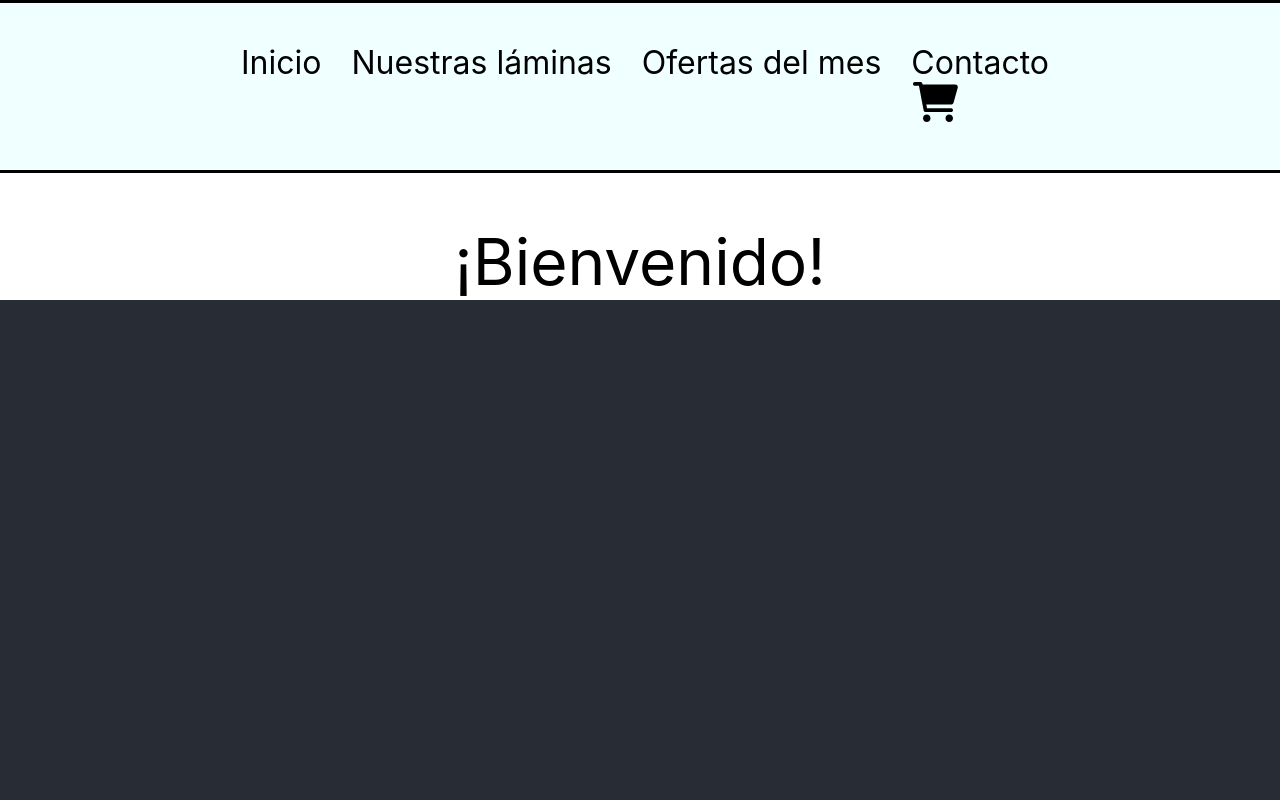
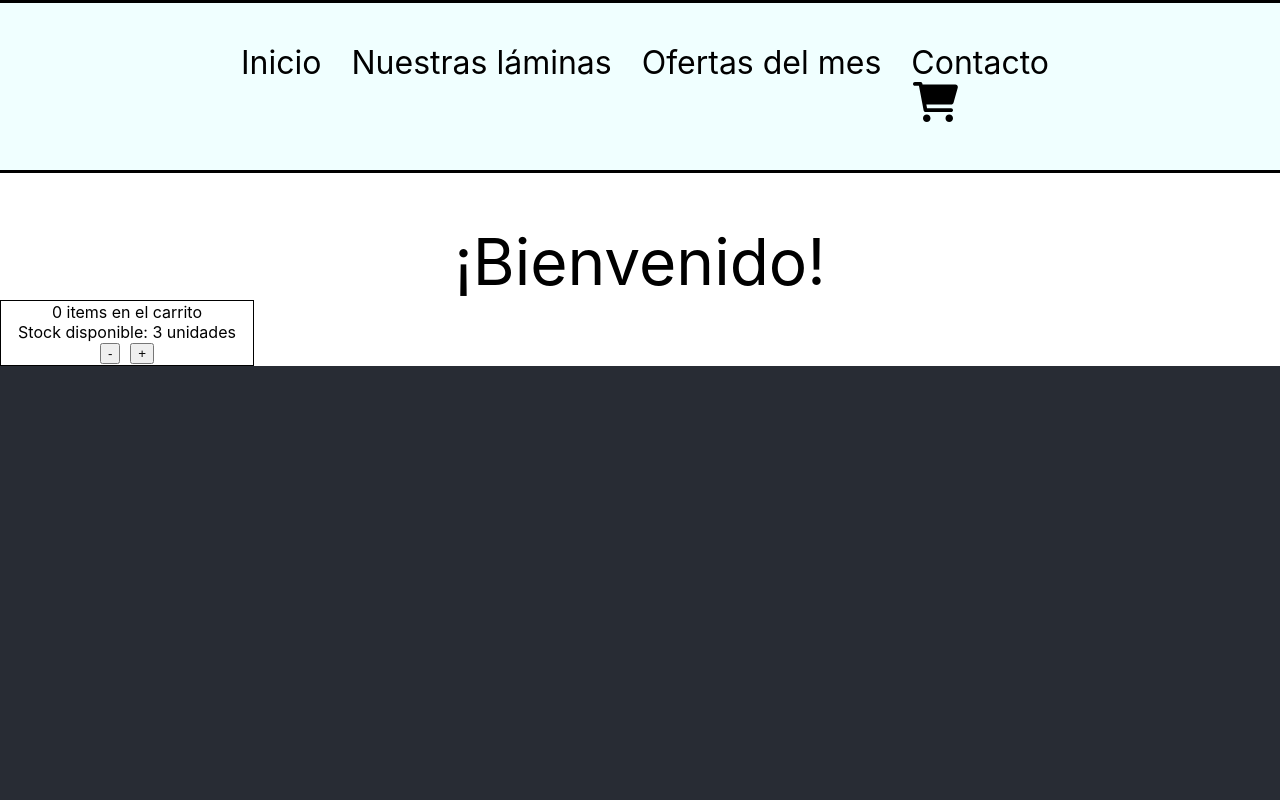
Before and after one commit to emiimp/imperiale-tiendalaminas, a React (Create React App) app: page / in a window 1280 px wide. Shown: the top 800 px of the page. Built offline with nearby package versions, Linux system fonts and the light colour scheme.

Commit message:
desafio contador con boton

```diff
--- a/src/App.js
+++ b/src/App.js
@@ -2,14 +2,25 @@ import './App.css';
 import './Components.css';
 import NavBar from './Components/NavBar/NavBar';
 import ItemListContainer from './Components/ItemListContainer/ItemListContainer';
+import Counter from './Components/Counter/Counter.js';
+
 
 function App() {
+
+  const stock = 3;
+
   return (
     <div className="App">
+
       <NavBar/>
+
       <ItemListContainer greeting ="¡Bienvenido!"/>
+
+      <Counter stock={stock}/>
+
       <header className="App-header">
       </header>
+
     </div>
   );
 };
--- /dev/null
+++ b/src/Components/Counter/Counter.js
@@ -0,0 +1,22 @@
+import { useState } from 'react';
+import style from '../../Components/Counter/style.css';
+
+const Counter = ({ stock }) => {
+
+  const [items, setItems] = useState(0);
+
+  const sumar = () => items < stock ? setItems(items + 1) : alert('Se alcanzó el máximo, no hay más stock disponible.');
+
+  const restar = () => items > 0 ? setItems(items - 1) : alert('No se han agregado productos.');
+
+  return (
+    <div className='contador'>
+      <div>{items} items en el carrito</div>
+      <div>Stock disponible: {stock} unidades</div>
+      <button className='botonRestar' onClick={restar}>-</button>
+      <button className='botonSumar' onClick={sumar}>+</button>
+    </div>
+  );
+};
+
+export default Counter;
--- /dev/null
+++ b/src/Components/Counter/style.css
@@ -0,0 +1,25 @@
+.contador {
+    border: 1px solid black;
+    padding: 1px;
+    width: 250px;
+}
+
+.botonSumar:hover{
+    background-color: #28a197;
+    height: auto;
+    width: auto;
+}
+
+.botonRestar:hover {
+    background-color: rgb(214, 97, 97);
+    height: auto;
+    width: auto;
+}
+
+.botonSumar {
+    margin-left: 5px;
+}
+
+.botonRestar {
+    margin-right: 5px;
+}
```
